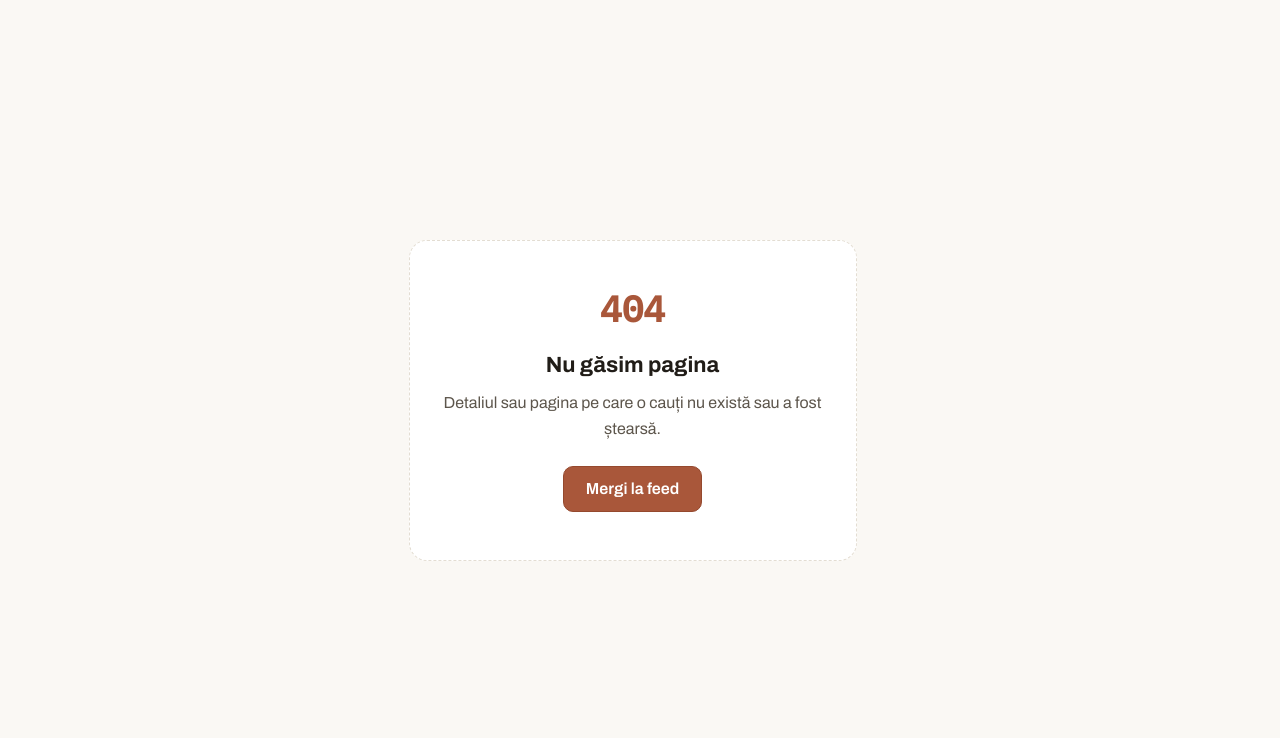
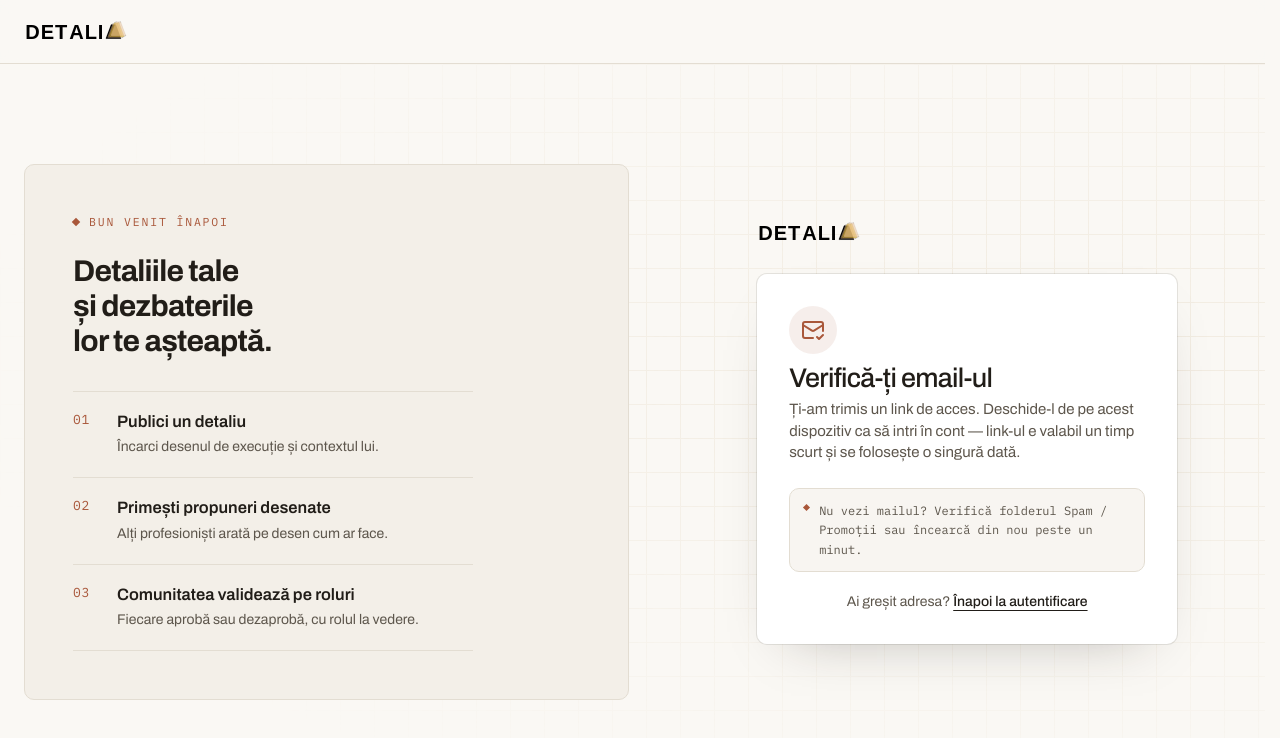
Before and after one commit to TheDeveloper404/DETALIA, a Next.js app: page /verify-request in a window 1280 px wide. Before the commit this address had no page. Shown: the top 738 px of the page. Built offline with nearby package versions, Linux system fonts and the light colour scheme.

Commit message:
feat(feed): copyright în rail-ul feed-ului, împins în jos de containerele noi

```diff
--- a/app/globals.css
+++ b/app/globals.css
@@ -241,24 +241,10 @@
   color: #5d564c;
   max-width: 54ch;
 }
-/* Tranziție între pagini (app/template.tsx) — fade subtil la fiecare navigare. Doar opacity (ieftin,
-   nu afectează position:fixed). Flex-ul stă inline pe wrapper; aici doar animația. */
-.dt-page {
-  animation: dt-page-enter 0.3s ease both;
-}
-@keyframes dt-page-enter {
-  from {
-    opacity: 0;
-  }
-  to {
-    opacity: 1;
-  }
-}
-@media (prefers-reduced-motion: reduce) {
-  .dt-page {
-    animation: none;
-  }
-}
+/* `.dt-page` = wrapper-ul de pagină din app/template.tsx. Fără animație de intrare: un fade
+   opacity-de-la-0 la fiecare navigare făcea conținutul să pornească invizibil → se percepea ca
+   „blank, apoi apare" (mai ales pe rutele care fac round-trip server din cauza layout-ului dinamic
+   cu nonce CSP). Flex-ul stă inline pe wrapper; clasa rămâne doar ca hook. */
 
 /* Reveal la scroll (componenta Reveal) — fade + ridicare ușoară la intrarea în vizor.
    Fără această regulă conținutul rămâne vizibil (degradare lină). */
--- a/app/layout.tsx
+++ b/app/layout.tsx
@@ -57,7 +57,7 @@ export default async function RootLayout({
           nonce={nonce}
           dangerouslySetInnerHTML={{
             __html:
-              "(function(){try{var s=sessionStorage.getItem('detalia_intro_seen');var r=window.matchMedia&&window.matchMedia('(prefers-reduced-motion: reduce)').matches;if(s||r)document.documentElement.setAttribute('data-intro','seen');}catch(e){}})();",
+              "(function(){try{var s=localStorage.getItem('detalia_intro_seen');var r=window.matchMedia&&window.matchMedia('(prefers-reduced-motion: reduce)').matches;if(s||r)document.documentElement.setAttribute('data-intro','seen');}catch(e){}})();",
           }}
         />
         {children}
--- a/app/loading.tsx
+++ /dev/null
@@ -1,17 +0,0 @@
-import { Skeleton } from "@/components/ui/skeleton";
-
-// Fallback generic de încărcare (Suspense la nivel de root) — afișat pe rutele fără un `loading.tsx`
-// dedicat cât timp Server Component-ul așteaptă datele. Rutele „grele" (feed/detaliu/profil) au schelet propriu.
-export default function Loading() {
-  return (
-    <main className="mx-auto w-full max-w-[var(--container-max)] flex-1 px-6 pb-20 pt-7">
-      <Skeleton className="h-7 w-52" />
-      <Skeleton className="mt-3 h-4 w-72" />
-      <div className="mt-8 flex flex-col gap-3">
-        <Skeleton className="h-24 w-full" />
-        <Skeleton className="h-24 w-full" />
-        <Skeleton className="h-24 w-full" />
-      </div>
-    </main>
-  );
-}
--- a/app/login/loading.tsx
+++ /dev/null
@@ -1,32 +0,0 @@
-import { AuthShell } from "@/components/auth-shell";
-import {
-  Card,
-  CardContent,
-  CardDescription,
-  CardHeader,
-  CardTitle,
-} from "@/components/ui/card";
-import { Skeleton } from "@/components/ui/skeleton";
-
-// Fallback dedicat pentru /login: randează ACELAȘI shell de auth ca pagina (header + panou + card),
-// cu zona de formular ca schelet. Fără el, tranziția `/` → `/login` ar afișa scheletul generic din
-// `app/loading.tsx` (titlu + carduri) → flash de „ecran gol". Aici shell-ul e identic, deci imperceptibil.
-export default function LoginLoading() {
-  return (
-    <AuthShell mode="login">
-      <Card className="w-full gap-6 [--card-spacing:--spacing(8)] shadow-[0_22px_56px_-34px_rgba(33,29,24,0.35)]">
-        <CardHeader>
-          <CardTitle className="text-[27px] leading-tight tracking-tight">Autentificare</CardTitle>
-          <CardDescription className="text-[15px]">
-            Bine ai revenit. Îți trimitem un link de acces pe email — fără parolă.
-          </CardDescription>
-        </CardHeader>
-
-        <CardContent className="flex flex-col gap-5">
-          <Skeleton className="h-11 w-full" />
-          <Skeleton className="h-11 w-full" />
-        </CardContent>
-      </Card>
-    </AuthShell>
-  );
-}
--- a/app/signup/loading.tsx
+++ /dev/null
@@ -1,32 +0,0 @@
-import { AuthShell } from "@/components/auth-shell";
-import {
-  Card,
-  CardContent,
-  CardDescription,
-  CardHeader,
-  CardTitle,
-} from "@/components/ui/card";
-import { Skeleton } from "@/components/ui/skeleton";
-
-// Fallback dedicat pentru /signup — vezi nota din app/login/loading.tsx. Shell identic cu pagina,
-// zona de formular ca schelet → tranziția din landing nu mai arată scheletul generic („ecran gol").
-export default function SignupLoading() {
-  return (
-    <AuthShell mode="signup">
-      <Card className="w-full gap-6 [--card-spacing:--spacing(8)] shadow-[0_22px_56px_-34px_rgba(33,29,24,0.35)]">
-        <CardHeader>
-          <CardTitle className="text-[27px] leading-tight tracking-tight">Creează cont</CardTitle>
-          <CardDescription className="text-[15px]">
-            Intră printre primii profesioniști. Cont gratuit, fără parolă — primești un link de acces
-            pe email.
-          </CardDescription>
-        </CardHeader>
-
-        <CardContent className="flex flex-col gap-5">
-          <Skeleton className="h-11 w-full" />
-          <Skeleton className="h-11 w-full" />
-        </CardContent>
-      </Card>
-    </AuthShell>
-  );
-}
--- a/app/template.tsx
+++ b/app/template.tsx
@@ -1,8 +1,8 @@
 import type { ReactNode } from "react";
 
-// template.tsx se remontează la fiecare navigare → animația de intrare se reia. Tranziție subtilă
-// (doar opacity, fără transform → nu strică position:fixed și e foarte ieftină la randare). Wrapper-ul
-// păstrează comportamentul de flex-item al paginii. Stilul + prefers-reduced-motion stau în globals.css.
+// template.tsx se remontează la fiecare navigare. Wrapper-ul păstrează comportamentul de flex-item
+// al paginii. NU mai animă opacity la intrare: un fade-de-la-0 pe fiecare navigare se percepea ca
+// flash de „pagină blank" (vezi globals.css .dt-page). Clasa rămâne doar ca hook, fără stil de animație.
 export default function Template({ children }: { children: ReactNode }) {
   // Flex inline (robust chiar dacă regula .dt-page n-ar fi încărcată); clasa duce doar animația.
   return (
--- /dev/null
+++ b/app/verify-request/page.tsx
@@ -0,0 +1,52 @@
+import Link from "next/link";
+import { MailCheck } from "lucide-react";
+
+import { AuthShell } from "@/components/auth-shell";
+import {
+  Card,
+  CardContent,
+  CardDescription,
+  CardHeader,
+  CardTitle,
+} from "@/components/ui/card";
+
+// Pagină custom pentru `verifyRequest` (Auth.js) — afișată după ce userul cere magic link-ul.
+// Înlocuiește pagina default (temă întunecată, engleză) cu limbajul vizual DETALIA: același shell
+// de auth (header brand + fundal blueprint + paletă caldă) și copy în română. Cablată în lib/auth.ts.
+export default function VerifyRequestPage() {
+  return (
+    <AuthShell mode="login">
+      <Card className="w-full gap-6 [--card-spacing:--spacing(8)] shadow-[0_22px_56px_-34px_rgba(33,29,24,0.35)]">
+        <CardHeader>
+          <span
+            aria-hidden
+            className="mb-1 flex size-12 items-center justify-center rounded-full bg-primary/10 text-primary"
+          >
+            <MailCheck className="size-6" />
+          </span>
+          <CardTitle className="text-[27px] leading-tight tracking-tight">
+            Verifică-ți email-ul
+          </CardTitle>
+          <CardDescription className="text-[15px]">
+            Ți-am trimis un link de acces. Deschide-l de pe acest dispozitiv ca să intri în cont —
+            link-ul e valabil un timp scurt și se folosește o singură dată.
+          </CardDescription>
+        </CardHeader>
+
+        <CardContent className="flex flex-col gap-5">
+          <div className="flex items-start gap-2.5 rounded-lg border border-border bg-secondary/60 px-3.5 py-3 font-mono text-xs leading-relaxed text-muted-foreground">
+            <span aria-hidden className="mt-1 inline-block size-[5px] flex-none rotate-45 bg-primary" />
+            Nu vezi mailul? Verifică folderul Spam / Promoții sau încearcă din nou peste un minut.
+          </div>
+
+          <p className="text-center text-sm text-muted-foreground">
+            Ai greșit adresa?{" "}
+            <Link href="/login" className="font-medium text-foreground underline underline-offset-4">
+              Înapoi la autentificare
+            </Link>
+          </p>
+        </CardContent>
+      </Card>
+    </AuthShell>
+  );
+}
--- a/components/feed-rail.tsx
+++ b/components/feed-rail.tsx
@@ -146,6 +146,12 @@ export function FeedRail({
           O dezaprobare vine mereu cu o justificare. Părerea ta cântărește prin rolul afișat lângă nume.
         </p>
       </div>
+
+      {/* Copyright stil LinkedIn — ultimul element din rail. În flow normal stă mereu sub carduri,
+          deci pe măsură ce apar containere noi deasupra, e împins natural în jos. */}
+      <p className="px-1 pb-2 text-[11.5px] leading-relaxed text-muted-foreground">
+        © {new Date().getFullYear()} Detalia.ro — Toate drepturile rezervate.
+      </p>
     </aside>
   );
 }
--- a/components/intro-splash.tsx
+++ b/components/intro-splash.tsx
@@ -2,10 +2,10 @@
 
 import { useEffect, useState } from "react";
 
-// Intro de brand afișat o singură dată pe sesiune, înaintea landing-ului: un overlay full-screen
+// Intro de brand afișat o singură dată per dispozitiv, înaintea landing-ului: un overlay full-screen
 // cu logo-ul DETALIA animat (literele apar pe rând, apoi simbolul „A" din 3 triunghiuri). Se
 // estompează după DURATION_MS, apoi dezvăluie landing-ul (randat în spate). Sărit automat dacă a
-// fost deja văzut în sesiune sau dacă userul preferă mișcare redusă. CSS-ul stă în globals.css (.dt-intro).
+// fost deja văzut pe acest dispozitiv sau dacă userul preferă mișcare redusă. CSS-ul stă în globals.css (.dt-intro).
 
 const SEEN_KEY = "detalia_intro_seen";
 const DURATION_MS = 3200; // cât stă intro-ul (anim ~1.8s + o scurtă pauză); în intervalul 3-5s
@@ -25,7 +25,7 @@ export function IntroSplash() {
   // Altfel programăm auto-dismiss-ul. „Văzut" se marchează abia la dismiss (în StrictMode efectul rulează
   // de două ori; dacă l-am scrie aici, al doilea pas ar sări intro-ul).
   useEffect(() => {
-    const seen = sessionStorage.getItem(SEEN_KEY);
+    const seen = localStorage.getItem(SEEN_KEY);
     const reduce = window.matchMedia?.("(prefers-reduced-motion: reduce)").matches;
     if (seen || reduce) {
       // Deja ascuns de CSS (data-intro="seen") → demontăm amânat (nu sincron în effect).
@@ -43,10 +43,10 @@ export function IntroSplash() {
     };
   }, []);
 
-  // La dismiss: marcăm „văzut" (o singură dată pe sesiune) și demontăm după fade-out.
+  // La dismiss: marcăm „văzut" (persistent, o singură dată per dispozitiv) și demontăm după fade-out.
   useEffect(() => {
     if (phase !== "hiding") return;
-    sessionStorage.setItem(SEEN_KEY, "1");
+    localStorage.setItem(SEEN_KEY, "1");
     const t = setTimeout(() => setPhase("done"), FADE_MS);
     return () => clearTimeout(t);
   }, [phase]);
--- a/lib/auth.ts
+++ b/lib/auth.ts
@@ -29,12 +29,13 @@ export const { handlers, auth, signIn, signOut } = NextAuth({
   }),
   session: { strategy: "database" },
   trustHost: true,
-  // Pagini custom: folosim /login în loc de pagina default Auth.js (/api/auth/signin).
-  // verifyRequest („verifică email-ul") rămâne pe default-ul Auth.js deocamdată.
+  // Pagini custom: folosim ecrane proprii în limbajul vizual DETALIA în loc de cele default Auth.js.
   pages: {
     signIn: "/login",
     // signIn callback care întoarce false (cont suspendat) → Auth.js redirectează aici cu ?error=AccessDenied.
     error: "/login",
+    // „Verifică-ți email-ul" după cererea magic link-ului (înlocuiește pagina default întunecată/engleză).
+    verifyRequest: "/verify-request",
   },
   providers: [
     Resend({
--- a/proxy.ts
+++ b/proxy.ts
@@ -16,6 +16,7 @@ const PUBLIC_PATHS = [
   "/", // landing
   "/login", // autentificare (magic link)
   "/signup", // înregistrare publică (magic link)
+  "/verify-request", // „verifică-ți email-ul" după cererea magic link-ului (pre-auth)
 ];
 
 export default auth(async (req) => {
```
